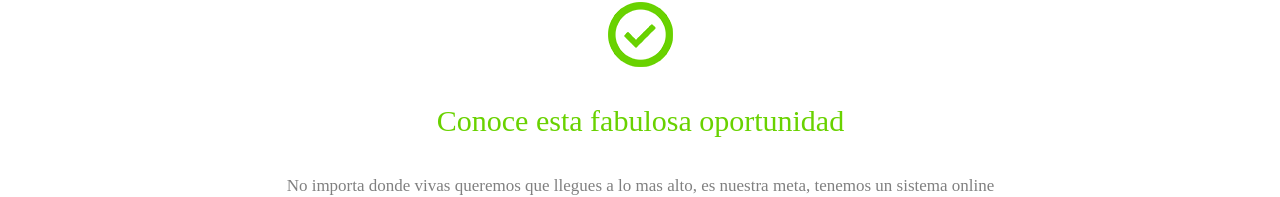
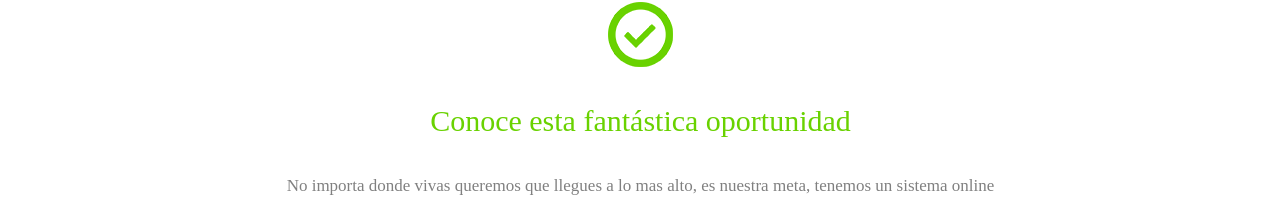
Before and after one commit to buena-data/inform, a plain HTML site: page buena-data/index.htm in a window 1280 px wide. Shown: the part 693-890 px from the top of the page. Drawn offline with Linux system fonts and the light colour scheme; a script that the page names is missing.

Commit message:
Update index.htm

```diff
--- a/buena-data/index.htm
+++ b/buena-data/index.htm
@@ -1927,7 +1927,7 @@ screen and (min-width: 1000px) and (-webkit-max-device-pixel-ratio: 1.5)
 	>
 
 
-<div class="contents"><h2><p style="text-align: center;  "><font color="#69d200">Conoce esta fabulosa oportunidad</font></p></h2></div>
+<div class="contents"><h2><p style="text-align: center;  "><font color="#69d200">Conoce esta fantástica oportunidad</font></p></h2></div>
 </div>
 
 																													<div
```
